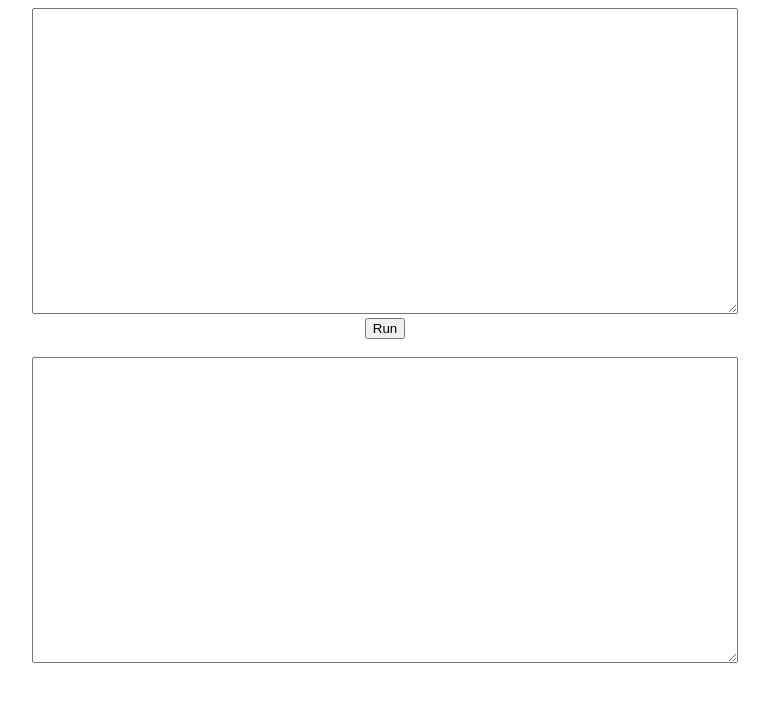
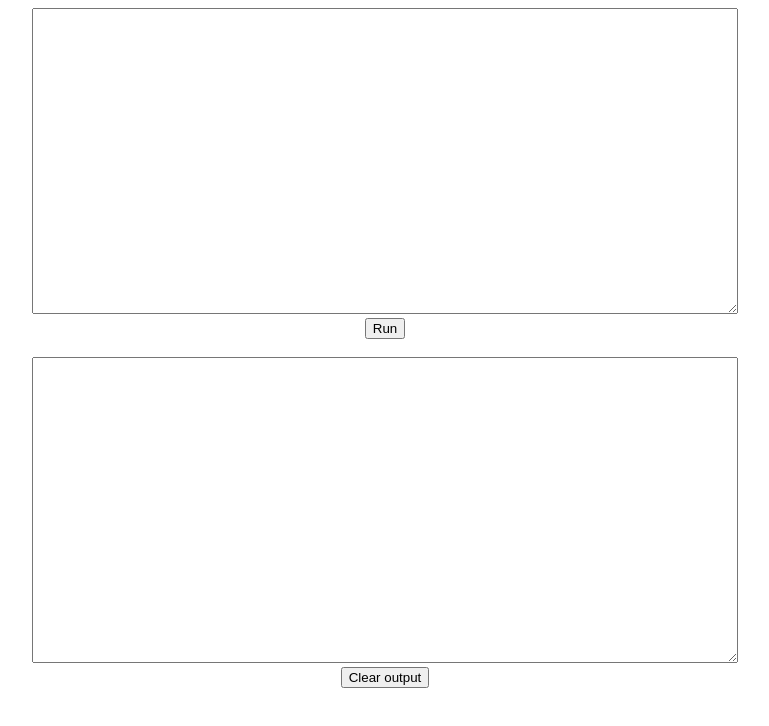
Before and after one commit to M4GNV5/BinaryLang, a plain HTML site: page src/browser.html in a window 1280 px wide. Shown: the whole page, without its empty margins (255-1024 px from the left). Drawn offline with Linux system fonts and the light colour scheme.

Commit message:
Added clear output button

```diff
--- a/src/browser.html
+++ b/src/browser.html
@@ -17,6 +17,7 @@
 
 			<textarea id="output" style="width: 700px; height: 300px;" readonly></textarea>
 			<br />
+			<button onclick="document.getElementById("output").value = '';">Clear output</button>
 
 			<script type="text/javascript">
 
```
